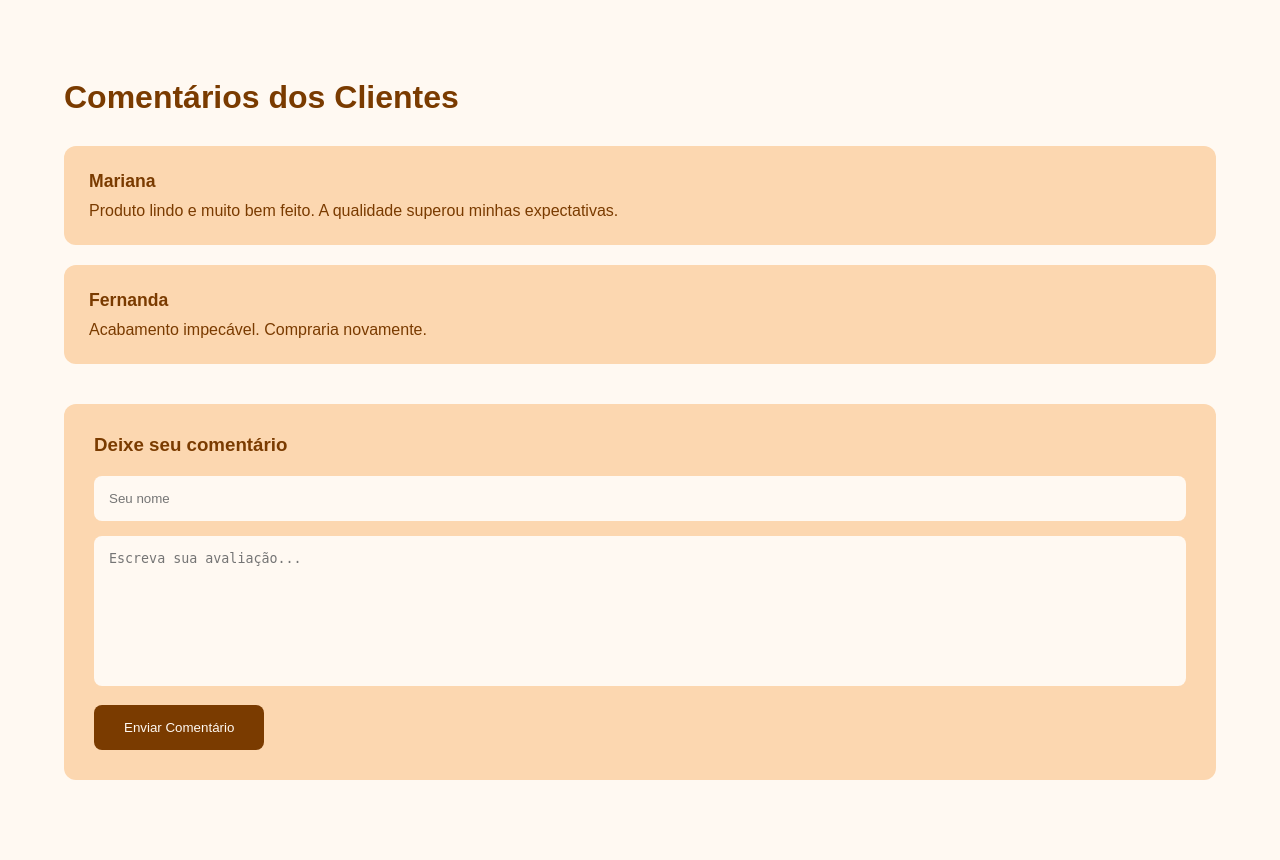
After one commit to lorenagoncalves02/atelie_juloca, a Flask app: template templates/produto_unico.html in a window 1280 px wide. The commit adds this page. Shown: the part 785-1645 px from the top of the page. Run offline with Flask 3, Linux system fonts and the light colour scheme; the template is opened without the code that fills it, so the values that code supplies are empty.

```diff
--- a/app.py
+++ b/app.py
@@ -1,11 +1,61 @@
-from flask import Flask, render_template
+from flask import Flask, flash, redirect, render_template, request, session
+import mysql.connector
+from model.usuario import cadastro
+from model.usuario import verificar_usuario
 
 app = Flask(__name__)
+app.secret_key = "mem424"
 
 
-@app.route("/cadastro")
-def index():
+@app.route("/")
+
+@app.route("/cadastro", methods=["GET"])
+def pagina_cadastro():
     return render_template("cadastro.html")
+
+
+
+@app.route("/cadastro/post", methods=["POST"])
+def guardar_dados():
+    nome_usuario = request.form.get("nome")
+    email = request.form.get("email")
+    telefone = request.form.get("telefone")
+    endereco = request.form.get("endereco")
+    senha = request.form.get("senha")
+
+
+    if cadastro(nome_usuario, email, telefone, endereco, senha):
+        return redirect("/login")
+    else:
+        return "ERRO"
+
+
+@app.route("/login", methods=["GET"])
+def pagina_login():
+    return render_template("login.html")
+
+
+@app.route("/login/post", methods=["POST"])
+def fazer_login():
+    email = request.form.get("email")
+    senha = request.form.get("senha")
+
+    usuario = verificar_usuario(email,senha)
+
+    if usuario:
+        session["usuario_logado"] = usuario
+        return redirect ("/cadastro")
+    else:
+        flash("Usuário ou senha inválidos.", "danger")
+        return redirect("/login")
+
+
+
+
+
+
+
+
 
 
 
--- a/database/conexao.py
+++ b/database/conexao.py
@@ -6,7 +6,7 @@ def conectar():
         port= 3306,
         user= "root",
         password= "root",
-        database= "hamburgueria"
+        database= "juloca"
     )
 
     cursor = conexao.cursor(dictionary=True)
--- a/static/login.css
+++ b/static/login.css
@@ -19,7 +19,6 @@ body{
     overflow: hidden;
 }
 
-/* FUNDO COM EFEITO */
 
 body::before{
     content: "";
@@ -57,14 +56,12 @@ body::after{
     right: -100px;
 }
 
-/* CONTAINER */
 
 .container{
     position: relative;
     z-index: 1;
 }
 
-/* CARD */
 
 .login-card{
     width: 400px;
@@ -144,6 +141,7 @@ body::after{
 
 .options{
     width: 100%;
+    color: #7a3b00;
 
     display: flex;
     justify-content: space-between;
@@ -200,7 +198,6 @@ button:hover{
     box-shadow: 0 0 20px rgba(255, 123, 0, 0.5);
 }
 
-/* RESPONSIVO */
 
 @media(max-width: 500px){
 
--- /dev/null
+++ b/static/produto_unico.css
@@ -0,0 +1,206 @@
+*{
+    margin:0;
+    padding:0;
+    box-sizing:border-box;
+}
+
+body{
+    background:#fff9f2;
+    color:#7a3b00;
+    font-family: Arial, Helvetica, sans-serif;
+}
+
+/* ========================= */
+/* PRODUTO */
+/* ========================= */
+
+.produto{
+    width:90%;
+    max-width:1400px;
+    margin:60px auto;
+    display:flex;
+    gap:50px;
+    align-items:flex-start;
+}
+
+/* GALERIA */
+
+.galeria{
+    flex:1.2;
+}
+
+.imagem-principal{
+    background:#fcd7b0;
+    padding:20px;
+    border-radius:12px;
+}
+
+.imagem-principal img{
+    width:100%;
+    height:550px;
+    object-fit:cover;
+    border-radius:10px;
+}
+
+.miniaturas{
+    margin-top:20px;
+    display:flex;
+    justify-content:center;
+    gap:15px;
+}
+
+.miniaturas img{
+    width:110px;
+    height:110px;
+    object-fit:cover;
+    border-radius:10px;
+    cursor:pointer;
+    border:3px solid transparent;
+    transition:.3s;
+}
+
+.miniaturas img:hover{
+    border-color:#7a3b00;
+}
+
+/* INFORMAÇÕES */
+
+.info-produto{
+    flex:1;
+    padding-top:20px;
+}
+
+.categoria{
+    color:#7a3b00;
+    background:#fcd7b0;
+    padding:8px 18px;
+    border-radius:20px;
+    font-size:.9rem;
+}
+
+.info-produto h1{
+    margin-top:20px;
+    font-size:3rem;
+    line-height:1.1;
+    font-weight:700;
+}
+
+.descricao{
+    margin-top:30px;
+    font-size:1.05rem;
+    line-height:1.8;
+}
+
+.linha{
+    margin:30px 0;
+    height:1px;
+    background:#e4c29c;
+}
+
+.preco{
+    font-size:3rem;
+    font-weight:bold;
+    margin-bottom:30px;
+}
+
+.info-produto button{
+    width:100%;
+    padding:22px;
+    border:none;
+    border-radius:10px;
+    background:#7a3b00;
+    color:#fff9f2;
+    font-size:1.1rem;
+    font-weight:bold;
+    cursor:pointer;
+    transition:.3s;
+}
+
+.info-produto button:hover{
+    background:#5f2d00;
+}
+
+/* ========================= */
+/* COMENTÁRIOS */
+/* ========================= */
+
+.comentarios{
+    width:90%;
+    max-width:1400px;
+    margin:80px auto;
+}
+
+.comentarios h2{
+    font-size:2rem;
+    margin-bottom:30px;
+}
+
+.comentario{
+    background:#fcd7b0;
+    padding:25px;
+    border-radius:12px;
+    margin-bottom:20px;
+}
+
+.comentario strong{
+    display:block;
+    margin-bottom:10px;
+    font-size:1.1rem;
+}
+
+.novo-comentario{
+    margin-top:40px;
+    background:#fcd7b0;
+    padding:30px;
+    border-radius:12px;
+}
+
+.novo-comentario h3{
+    margin-bottom:20px;
+}
+
+.novo-comentario input,
+.novo-comentario textarea{
+    width:100%;
+    padding:15px;
+    border:none;
+    border-radius:8px;
+    background:#fff9f2;
+    margin-bottom:15px;
+    color:#7a3b00;
+}
+
+.novo-comentario textarea{
+    height:150px;
+    resize:none;
+}
+
+.novo-comentario button{
+    background:#7a3b00;
+    color:#fff9f2;
+    border:none;
+    padding:15px 30px;
+    border-radius:8px;
+    cursor:pointer;
+}
+
+/* RESPONSIVO */
+
+@media(max-width:900px){
+
+    .produto{
+        flex-direction:column;
+    }
+
+    .info-produto h1{
+        font-size:2rem;
+    }
+
+    .preco{
+        font-size:2.2rem;
+    }
+
+    .imagem-principal img{
+        height:400px;
+    }
+}
--- /dev/null
+++ b/templates/produto_unico.html
@@ -0,0 +1,102 @@
+<!DOCTYPE html>
+<html lang="pt-BR">
+<head>
+    <meta charset="UTF-8">
+    <meta name="viewport" content="width=device-width, initial-scale=1.0">
+    <title>Produto de Crochê</title>
+    <link rel="stylesheet" href="../static/produto_unico.css">
+</head>
+<body>
+
+    <section class="produto">
+
+        <!-- LADO ESQUERDO -->
+        <div class="galeria">
+
+            <div class="imagem-principal">
+                <img src="img/bolsa-principal.jpg" alt="Bolsa de Crochê">
+            </div>
+
+            <div class="miniaturas">
+                <img src="img/bolsa1.jpg" alt="">
+                <img src="img/bolsa2.jpg" alt="">
+                <img src="img/bolsa3.jpg" alt="">
+            </div>
+
+        </div>
+
+        <!-- LADO DIREITO -->
+        <div class="info-produto">
+
+            <span class="categoria">
+                Bolsas Artesanais
+            </span>
+
+            <h1>
+                Bolsa de Crochê Floral Feita à Mão
+            </h1>
+
+            <p class="descricao">
+                Bolsa artesanal confeccionada em crochê com acabamento
+                delicado e resistente. Produzida manualmente com fios
+                premium, perfeita para uso diário ou ocasiões especiais.
+            </p>
+
+            <div class="linha"></div>
+
+            <div class="preco">
+                R$ 129,90
+            </div>
+
+            <button>
+                ADICIONAR AO CARRINHO
+            </button>
+
+        </div>
+
+    </section>
+
+    <!-- COMENTÁRIOS -->
+
+    <section class="comentarios">
+
+        <h2>Comentários dos Clientes</h2>
+
+        <div class="comentario">
+            <strong>Mariana</strong>
+            <p>
+                Produto lindo e muito bem feito.
+                A qualidade superou minhas expectativas.
+            </p>
+        </div>
+
+        <div class="comentario">
+            <strong>Fernanda</strong>
+            <p>
+                Acabamento impecável. Compraria novamente.
+            </p>
+        </div>
+
+        <form class="novo-comentario">
+
+            <h3>Deixe seu comentário</h3>
+
+            <input
+                type="text"
+                placeholder="Seu nome"
+            >
+
+            <textarea
+                placeholder="Escreva sua avaliação..."
+            ></textarea>
+
+            <button type="submit">
+                Enviar Comentário
+            </button>
+
+        </form>
+
+    </section>
+
+</body>
+</html>
```
Also changed, not shown: model/usuario.py (+27 -2 lines), static/cadastro.css (+6 -19 lines), templates/cadastro.html (+7 -7 lines), templates/login.html (+9 -4 lines).
